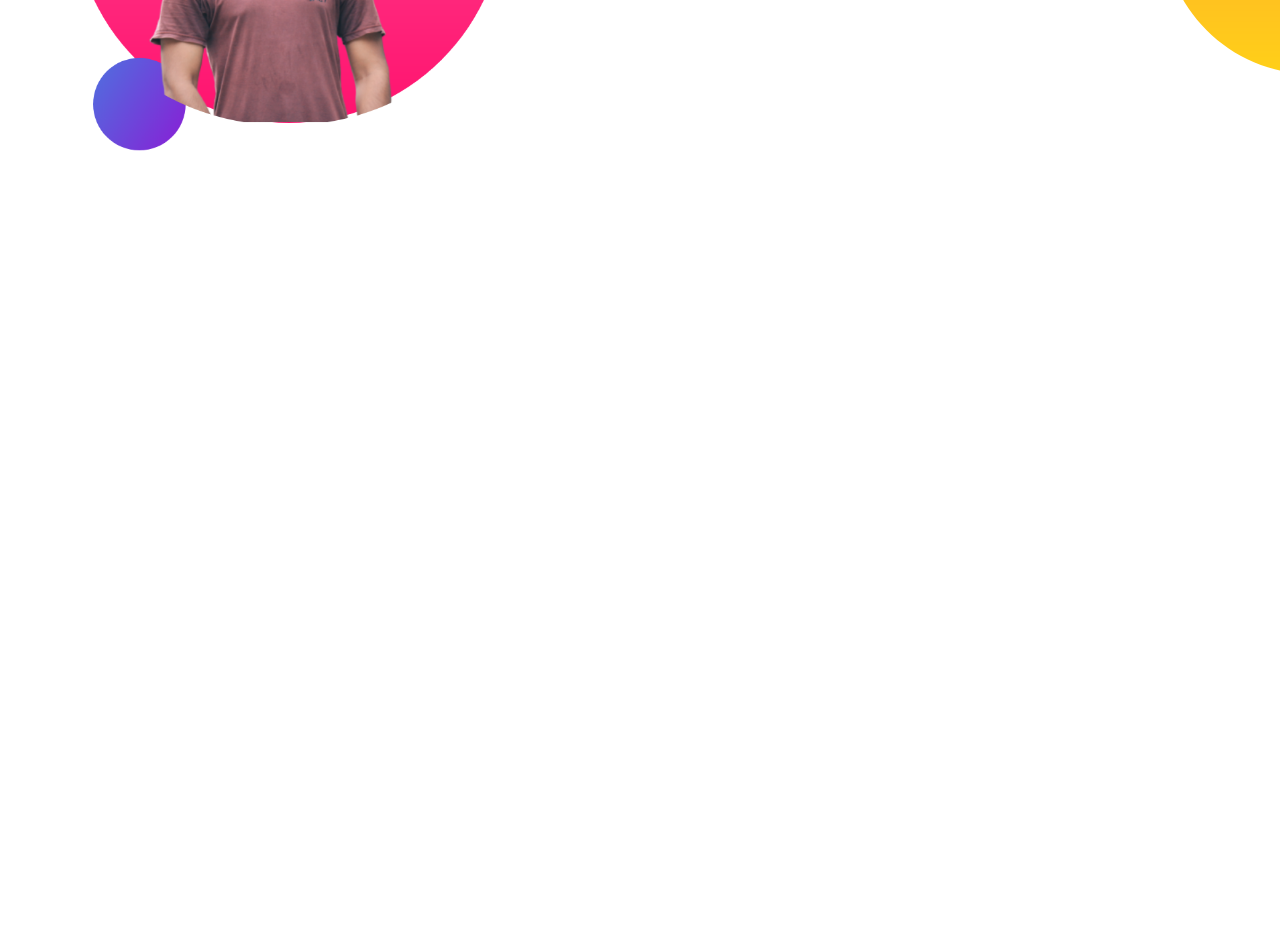
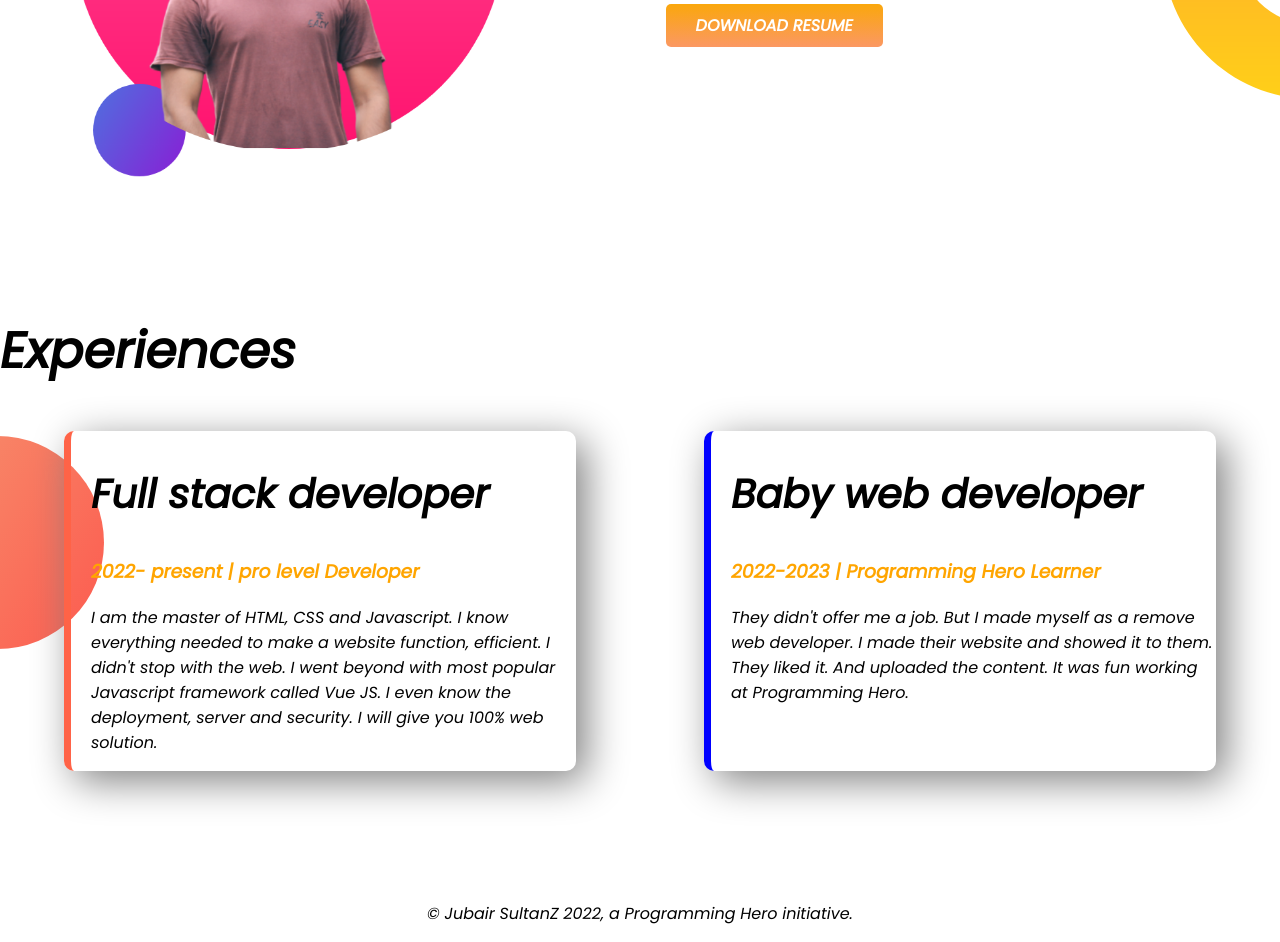
Before and after one commit to Sultan214/PortFolio, a plain HTML site: page index.html in a window 1280 px wide. Shown: the part 922-1864 px from the top of the page. Before the commit the page ends 1210 px from the top, so only its background shows below. Drawn offline with Linux system fonts and the light colour scheme.

Commit message:
latest added

```diff
--- a/index.html
+++ b/index.html
@@ -11,11 +11,11 @@
 	<link rel="stylesheet" href="style.css">
 </head>
 <body>
-<section id="sec1">
+<section class="sec1 section-flex">
 	<div class="half-width">
 	<h1>Welcome To</h1>
 	<h1><span style="color:orange ;">Hunter SultanZ</span> World!</h1>
-	<h3>I'm a Fronted Developer</h3>
+	<h2>I'm a Fronted Developer</h2>
 	<p>Hi! this is Jubair SultanZ.I live in Chittagong,Bangladesh.Currently i am studying at <strong>PORT CITY INTERNATIONAL UNIVERSITY</strong>.My mejor is <b>"COMPUTER SCIENCE & ENGINEERING"</b>.I have been learning web development for a month with Programming Hero.</p>
 	<a class="linkButton" target="_blank"href="https://bd.linkedin.com/in/mr-jubair-9bb16a23a?trk=people-guest_people_search-card&original_referer=https%3A%2F%2Fwww.linkedin.com%2F">HIRE ME</a>
 </div>
@@ -25,7 +25,7 @@
 </section>
 
 
-<section id="sec2">
+<section class="sec2 section-flex">
 	<div class="half-width">
 	<img src="images/mySelf2.png" alt="mySelf2">
 	</div>
@@ -36,5 +36,26 @@
 		<a class="linkButton" target="_blank"href="https://bd.linkedin.com/in/mr-jubair-9bb16a23a?trk=people-guest_people_search-card&original_referer=https%3A%2F%2Fwww.linkedin.com%2F">DOWNLOAD RESUME</a>
 	</div>
 </section>
+
+<section class="sec3">
+
+		<h1>Experiences</h1>
+		<div class="section-flex">
+			<div id="Full-stack" class="Experience-width">
+				<h2>Full stack developer</h2>
+				<h3 class="color">2022- present | pro level Developer</h3>
+				<p>I am the master of HTML, CSS and Javascript. I know everything needed to make a website function, efficient. I didn't stop with the web. I went beyond with most popular Javascript framework called Vue JS. I even know the deployment, server and security. I will give you 100% web solution.</p>
+			</div>
+			<div id="baby-web" class="Experience-width">
+				<h2>Baby web developer</h2>
+				<h3 class="color">2022-2023 | Programming Hero Learner</h3>
+				<p>They didn't offer me a job. But I made myself as a remove web developer. I made their website and showed it to them. They liked it. And uploaded the content. It was fun working at Programming Hero.</p>
+			</div>
+		</div>
+
+</section>
 </body>
+<footer>
+	<p>© Jubair SultanZ 2022, a Programming Hero initiative.</p>
+</footer>
 </html>
--- a/style.css
+++ b/style.css
@@ -2,7 +2,14 @@ body{
 	font-family: 'Poppins', sans-serif;
 	margin: 0px;
 }
-section{
+h1{
+	font-size: 50px;
+}
+h2{
+	font-size: 40px;
+}
+
+.section-flex{
 	display: flex ;
 	margin-bottom: 130px;
 }
@@ -21,13 +28,39 @@ section{
 	padding: 10px 30px;
 	border-radius: 5px;
 }
-#sec1{
+.sec1{
 	background-image:url(images/top-banner.png);
 	background-repeat: no-repeat;
 }
 
-#sec2{
+.sec2{
 	background-image: url(images/dream-bg.png);
 	background-repeat: no-repeat;
 	background-position: right;
 }
+h3{
+	color: orange;
+}
+.Experience-width{
+	width: 50%;
+	box-shadow: 10px 10px 40px gray;
+	margin-left: 5%;
+	margin-right: 5%;
+	padding-left: 20px;
+	border-radius: 10px;
+
+}
+.sec3{
+	background-image: url(images/exp-bg.png);
+	background-repeat: no-repeat;
+	background-position: left;
+}
+#Full-stack{
+border-left: 7px solid tomato;
+}
+#baby-web{
+	border-left: 7px solid blue;
+}
+footer{
+	text-align: center;
+}
```
